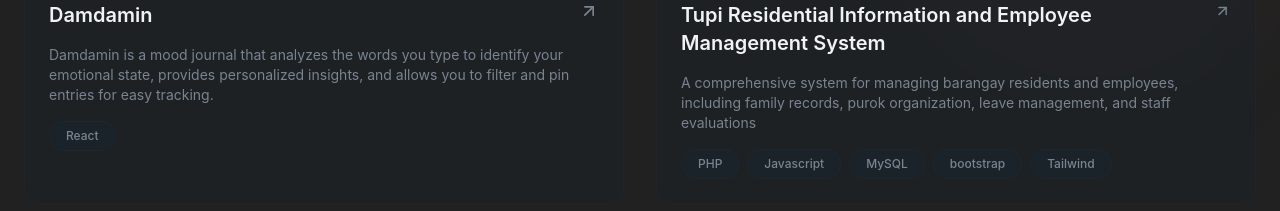
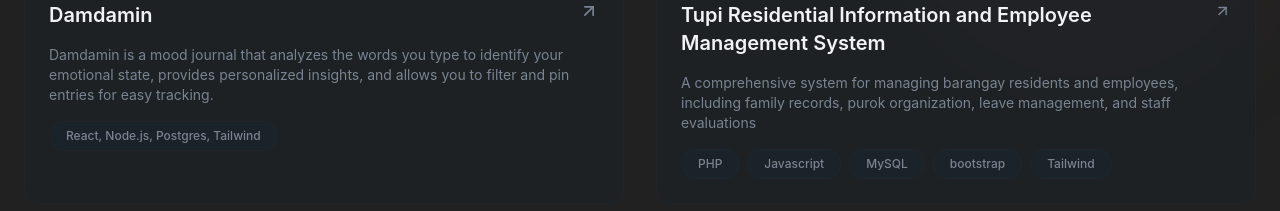
Before and after one commit to Nykqwer/my_portfolio, a React (Vite) app: page / in a window 1280 px wide. Shown: the part 2620-2831 px from the top of the page. Built offline with nearby package versions, Linux system fonts and the light colour scheme.

Commit message:
updated projects

```diff
--- a/src/sections/Projects.jsx
+++ b/src/sections/Projects.jsx
@@ -6,7 +6,7 @@ const projects = [
     description:
       "Damdamin is a mood journal that analyzes the words you type to identify your emotional state, provides personalized insights, and allows you to filter and pin entries for easy tracking.",
     image: "/projects/damdamin.png",
-    tags: ["React"],
+    tags: ["React, Node.js, Postgres, Tailwind"],
     link: "#",
     github: "https://github.com/Nykqwer/mood_journal",
   },
```
